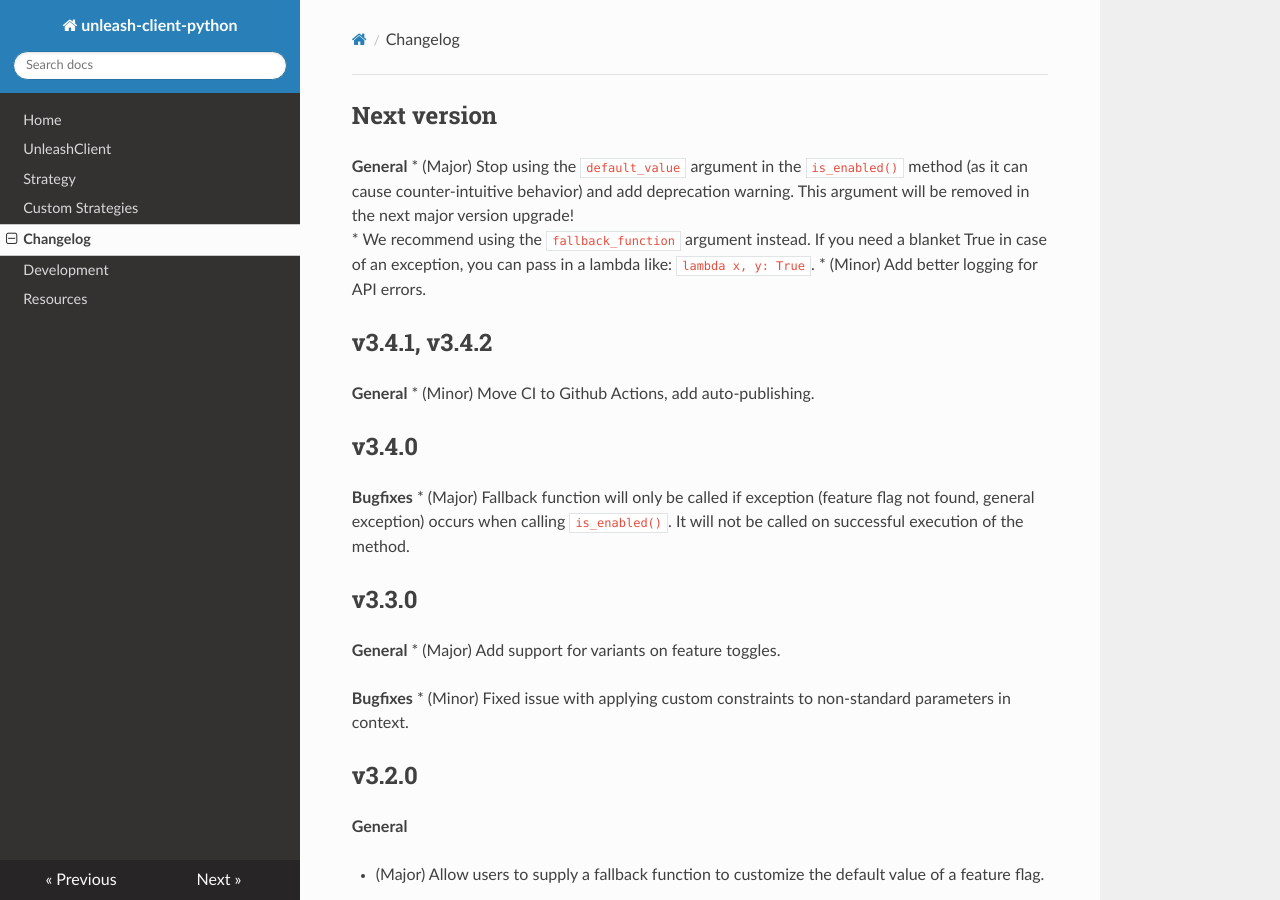
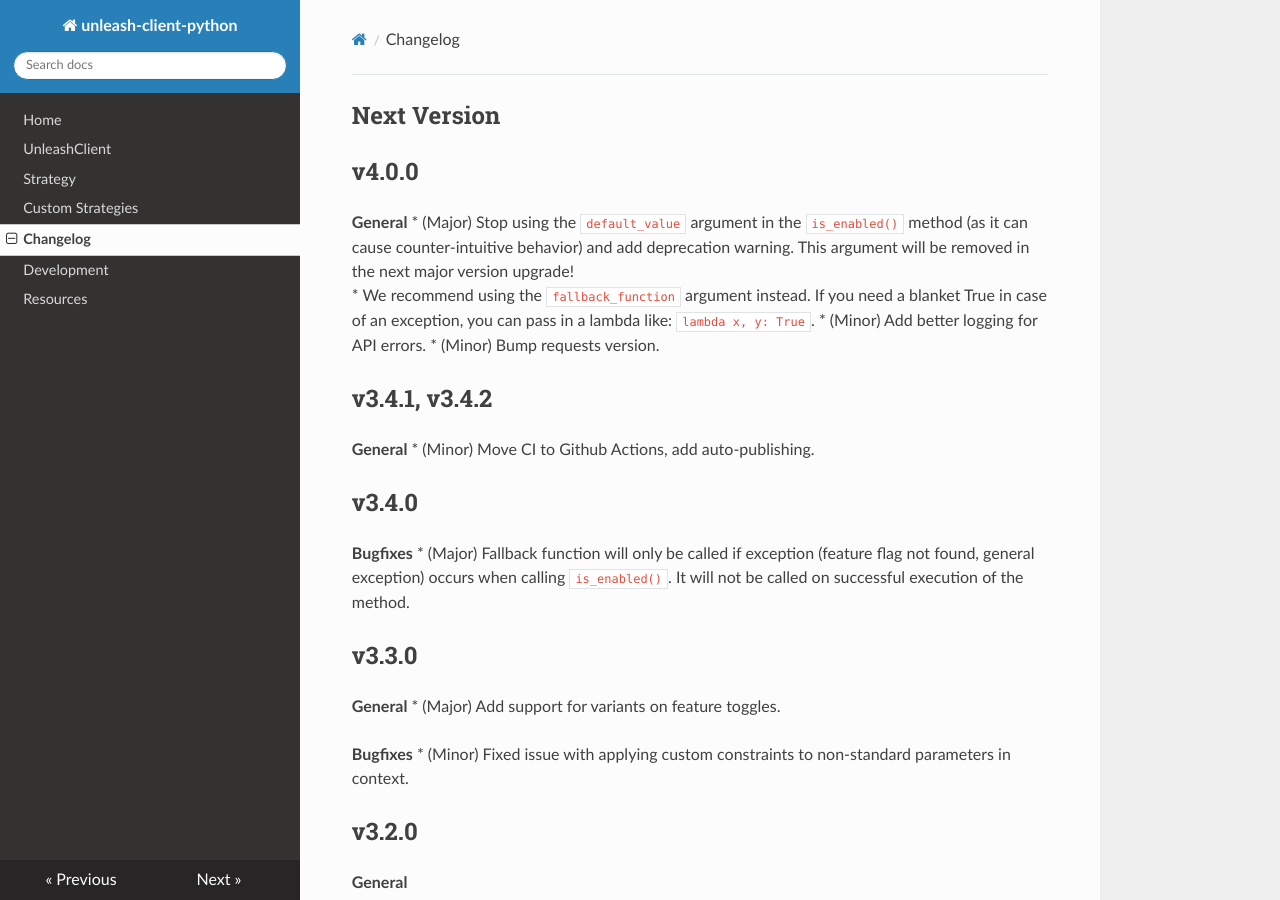
Before and after one commit to Unleash/unleash-client-python, an MkDocs documentation site: the page built from docs/changelog.md, in a window 1280 px wide and 900 px high. Built offline with MkDocs 1.6.1, drawn with Linux system fonts in a browser that asks for light colours; nearby versions of some CDN libraries.

Commit message:
Update changelog.

```diff
--- a/docs/changelog.md
+++ b/docs/changelog.md
@@ -1,10 +1,12 @@
-## Next version
+## Next Version
+
+## v4.0.0
 
 **General**
 * (Major) Stop using the `default_value` argument in the `is_enabled()` method (as it can cause counter-intuitive behavior) and add deprecation warning.  This argument will be removed in the next major version upgrade!
     * We recommend using the `fallback_function` argument instead.  If you need a blanket True in case of an exception, you can pass in a lambda like: `lambda x, y: True`.
 * (Minor) Add better logging for API errors.
-
+* (Minor) Bump requests version.
 
 ## v3.4.1, v3.4.2
 
```
